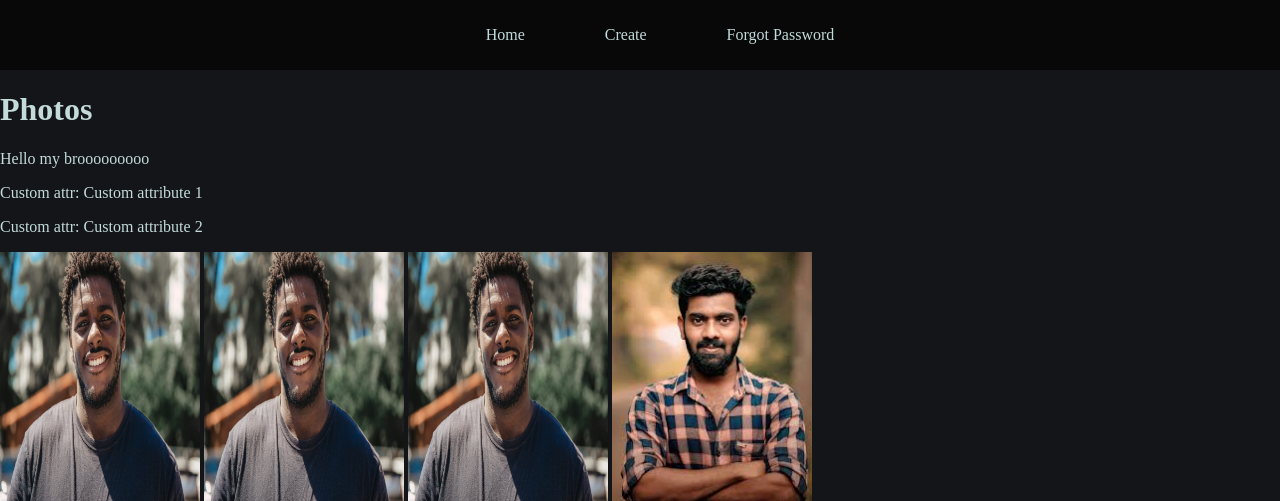
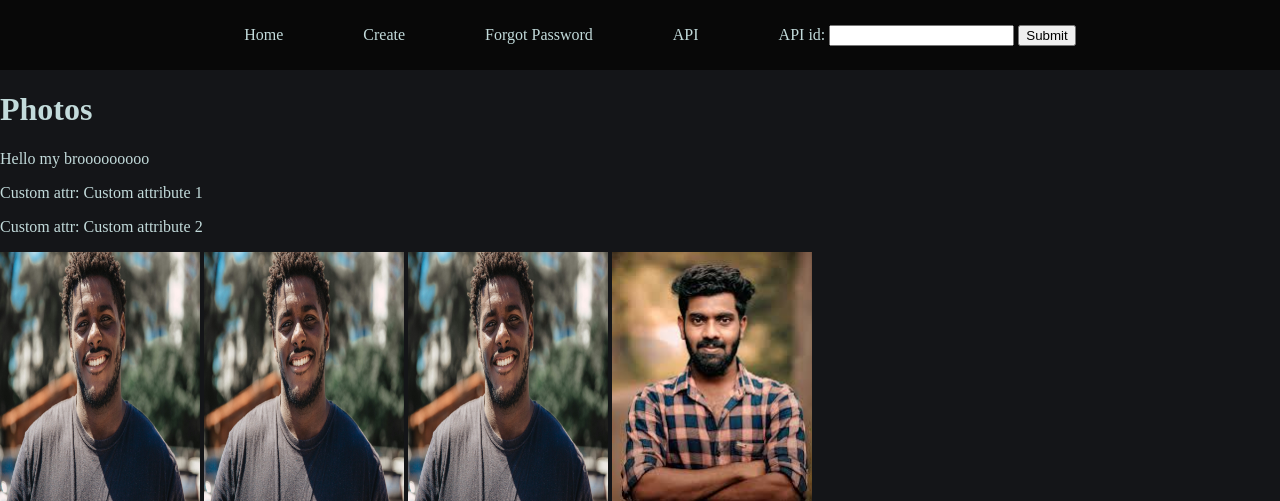
Before and after one commit to Susll1k/django_projects, a Django app: page / in a window 1280 px wide. Shown: the top 501 px of the page. Run offline with Django 5.2, Linux system fonts and the light colour scheme; data comes from the database, SQL or seed files in the repository; both versions use the stored data as it was after the commit.

Commit message:
commit 2

```diff
--- a/lesson_29/app/views.py
+++ b/lesson_29/app/views.py
@@ -1,4 +1,4 @@
-from django.shortcuts import render
+from django.shortcuts import render, redirect
 from django.views.generic.edit import CreateView, DeleteView
 from .models import UserProfile
 from django.urls import reverse_lazy
@@ -11,11 +11,54 @@ from django.conf import settings
 from .serializers import ProductSerializer
 from .models import Product
 from django.http import JsonResponse
+from rest_framework.decorators import api_view
+from rest_framework.response import Response
+from rest_framework import status
 
-def api_products(request):
-    products = Product.objects.all()
-    serializer = ProductSerializer(products,many=True)
-    return JsonResponse(serializer.data, safe=False)
+
+
+def home(request):
+    if request.method == 'POST':
+        id =request.POST['id_product']
+        return redirect(f'api_product/{id}/')
+    users=UserProfile.objects.all()
+    my_custom_attr_1 = request.my_custom_attr_1
+    my_custom_attr_2 = request.my_custom_attr_2
+
+    return render(request, 'home.html', {'users':users,'custom_attr_1':my_custom_attr_1,'custom_attr_2':my_custom_attr_2})
+
+
+
+@api_view(['GET', 'POST'])
+def api_products (request):
+    if request.method == 'GET':
+        products = Product.objects.all()
+        serializer = ProductSerializer(products, many=True)
+        return Response(serializer.data)
+    elif request.method == 'POST':
+        serializer = ProductSerializer(data=request.data)
+        if serializer.is_valid():
+            serializer.save()
+            return Response(serializer.data,status=status.HTTP_201_CREATED)
+    return Response(serializer.errors,status=status.HTTP_400_BAD_REQUEST)
+
+
+
+@api_view(['GET','PUT','PATCH','DELETE'])
+def api_product(request, id):
+    product = Product.objects.get(id=id)
+    if request.method == 'GET':
+        serializer = ProductSerializer(product,many=False)
+        return Response(serializer.data)
+    elif request.method == 'PUT' or request.method == 'PATCH':
+        serializer = ProductSerializer(data=request.data)
+        if serializer.is_valid():
+            serializer.save()
+            return Response(serializer.data)
+        return Response(serializer.errors,status=status.HTTP_400_BAD_REQUEST)
+    elif request.method == 'DELETE':
+        product.delete()
+        return Response(status=status.HTTP_204_NO_CONTENT)
 
 
 
@@ -40,13 +83,7 @@ def forgot_password(request):
         fail_silently=False
     )
     return HttpResponseRedirect("/")
-def home(request):
-    users=UserProfile.objects.all()
-    my_custom_attr_1 = request.my_custom_attr_1
-    my_custom_attr_2 = request.my_custom_attr_2
 
-
-    return render(request, 'home.html', {'users':users,'custom_attr_1':my_custom_attr_1,'custom_attr_2':my_custom_attr_2})
 
 class CreateUser(CreateView):
     model = UserProfile
--- a/lesson_29/core/urls.py
+++ b/lesson_29/core/urls.py
@@ -2,7 +2,7 @@ from django.contrib import admin
 from django.urls import path
 from django.conf.urls.static import static
 from django.conf import settings
-from app.views import home, CreateUser, view, forgot_password, api_products
+from app.views import home, CreateUser, view, forgot_password, api_products, api_product
 
 urlpatterns = [
     path('admin/', admin.site.urls),
@@ -10,5 +10,6 @@ urlpatterns = [
     path('view/', view, name='view'),
     path('forgot_password/', forgot_password, name='forgot_password'),
     path('create/', CreateUser.as_view(), name='create'),
-    path('api_products/', api_products, name='api_products')
+    path('api_products/', api_products, name='api_products'),
+    path('api_product/<int:id>/', api_product, name='api_product')
 ] + static(settings.MEDIA_URL, document_root=settings.MEDIA_ROOT)
--- a/lesson_29/templates/base.html
+++ b/lesson_29/templates/base.html
@@ -14,6 +14,14 @@
             <li><a href="{% url 'home' %}">Home</a></li>
             <li><a href="{% url 'create' %}">Create</a></li>
             <li><a href="{% url 'forgot_password' %}">Forgot Password</a></li>
+            <li><a href="{% url 'api_products' %}">API</a></li>
+            <form action="" method="post">
+                {% csrf_token %}
+                <label for="id_product">API id:</label>
+                <input type="number" name="id_product" id="">
+                <button type="submit">Submit</button>
+            </form>
+
         </ul>
     </nav>
 
--- a/lesson_29/templates/home.html
+++ b/lesson_29/templates/home.html
@@ -10,6 +10,7 @@
     <p>Custom attr: {{ custom_attr_1 }}</p>
     <p>Custom attr: {{ custom_attr_2 }}</p>
 
+
     {% for user in users %}
         <img src="{{user.photo.url}}" alt="">
     {% endfor %}
```
Also changed, not shown: lesson_29/db.sqlite3.
